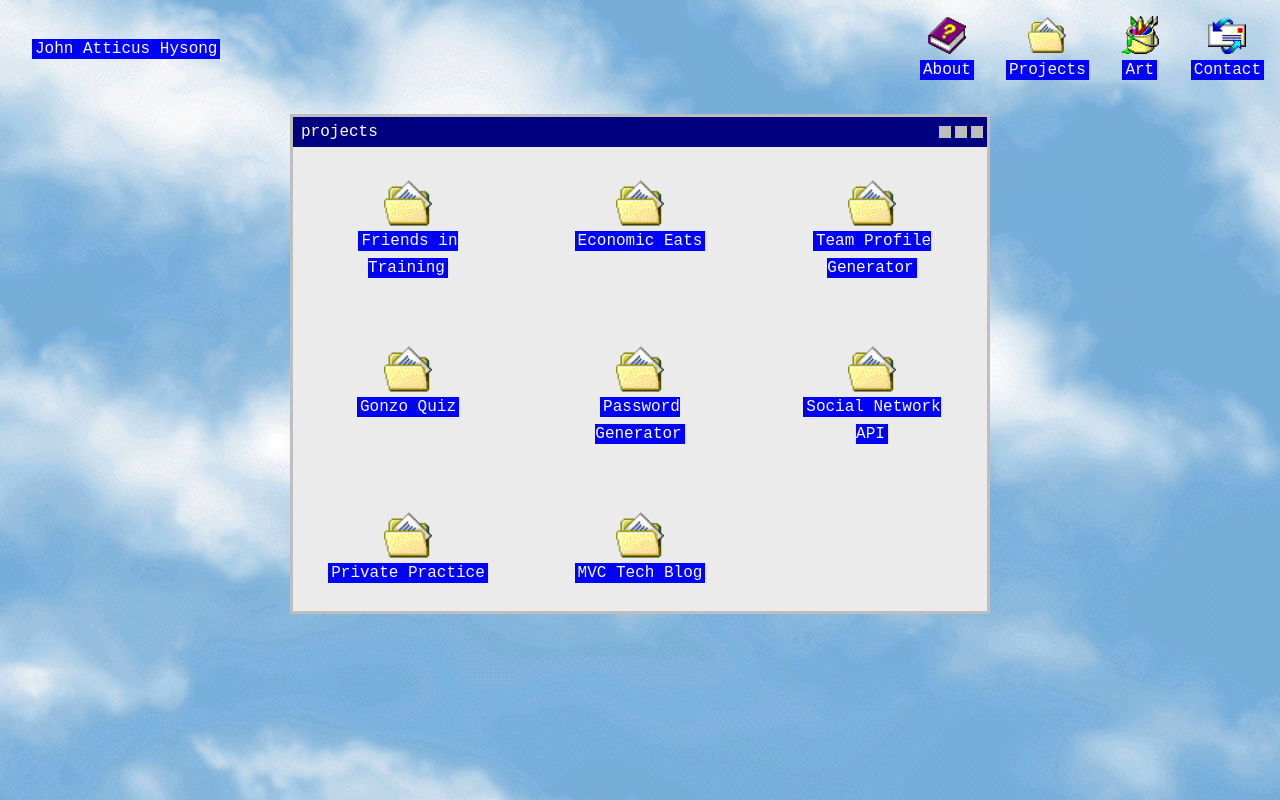
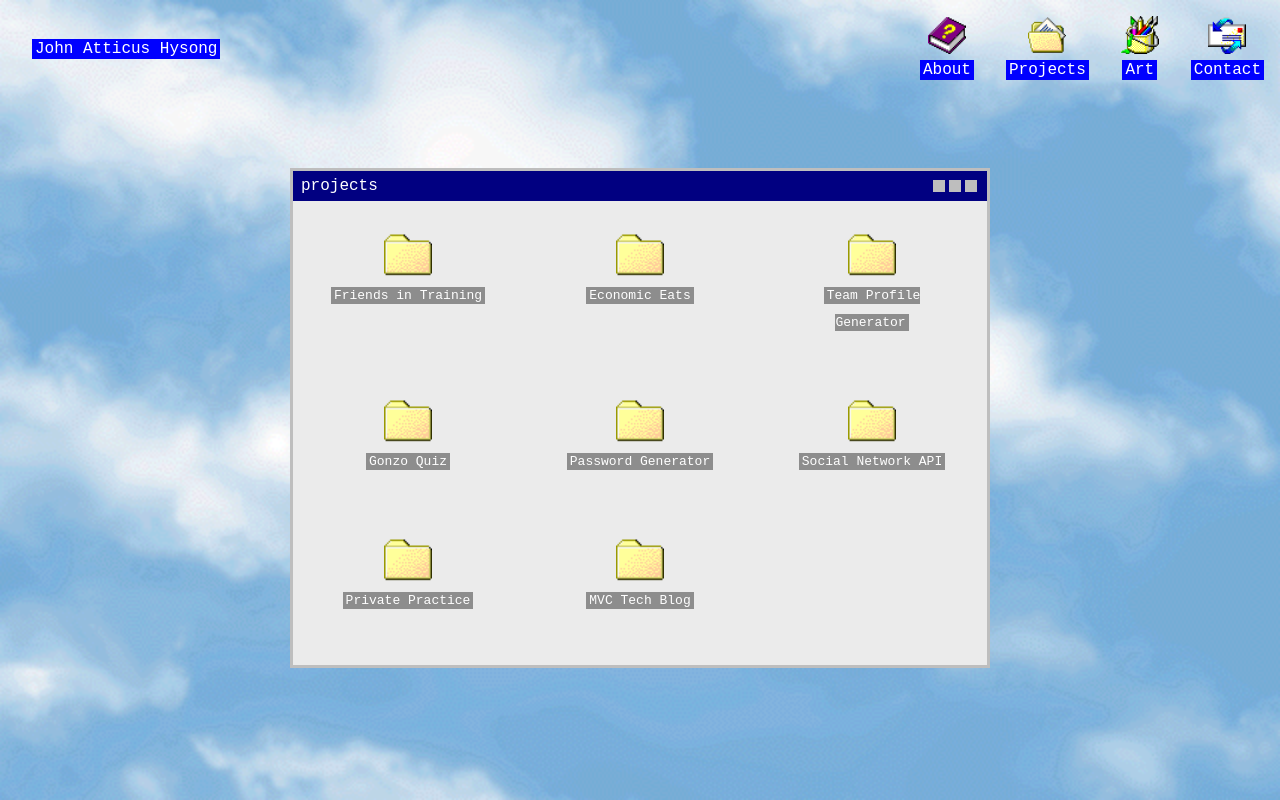
Before and after one commit to johnatticus/portfolio, a React (Create React App) app: page /projects in a window 1280 px wide. Built offline with nearby package versions, Linux system fonts and the light colour scheme.

Commit message:
more styling and page/component changes

```diff
--- a/src/App.jsx
+++ b/src/App.jsx
@@ -5,7 +5,8 @@ import About from "./pages/about/About";
 import Nav from "./components/nav/Nav";
 // import ProjectList from "./components/examplesList/ExamplesList";
 import ProjectList from "./pages/projects/Projects";
-import Examples from "./components/examples/Examples";
+import Project from "./pages/project/Project";
+// import Examples from "./components/examples/Examples";
 import Art from "./pages/art/Art";
 import Contact from "./pages/contact/Contact";
 import NotFound from "./pages/NotFound";
@@ -18,7 +19,7 @@ function App() {
       <Route path="/" element={<Home />} />
       <Route path="/about" element={<About />} />
       <Route path="/projects" element={<ProjectList />} />
-      <Route path="/projects/:id" element={<Examples />} />
+      <Route path="/projects/:id" element={<Project />} />
       <Route path="/art" element={<Art />} />
       <Route path="/contact" element={<Contact />} />
       <Route path="*" element={<NotFound />} />
--- a/src/components/project/Project.jsx
+++ b/src/components/folder/Folder.jsx
@@ -1,14 +1,15 @@
-import Folder from "../../img/projects.png";
+import FolderIcon from "../../img/projects_closed.png";
 import { Link } from "react-router-dom";
-import "./project.css";
+import "./folder.css";
 // import React from 'react'
 
-const Project = ({ id, img, link, title, description }) => {
+const Folder = ({ id, img, link, title, description }) => {
+
   return (
     <>
       <div className="project-grid-item">
-        <Link to={`/project/${id}`}>
-          <img src={Folder}></img>
+        <Link to={`/projects/${id}`}>
+          <img src={FolderIcon}></img>
         <div className="project-text">
           <span>{title}</span>
         </div>
@@ -18,4 +19,4 @@ const Project = ({ id, img, link, title, description }) => {
   );
 };
 
-export default Project;
+export default Folder;
--- a/src/components/project/project.css
+++ b/src/components/folder/folder.css
@@ -9,10 +9,10 @@
 }
 
 .project-text span {
-    background-color: blue;
+    background-color: rgb(141, 141, 141);
     color: white;
     padding: 1px 3px;
-    font-size: medium;
+    font-size: small;
   }
 
 
--- /dev/null
+++ b/src/pages/project/Project.jsx
@@ -0,0 +1,30 @@
+import React from 'react';
+import { useParams } from 'react-router-dom';
+import Nav from "../../components/nav/Nav";
+import { projects } from "../../data";
+
+const Project = ({ id, img, link, title, description }) => {
+    let params = useParams();
+    let projectDetails = projects.filter(project => project.id === params.id ? project : null)
+
+    let listProjectDetails = projectDetails.map((item, i) => {
+        let { id, img, link, title, description } = item
+
+        return (
+            <>
+            <Nav />
+            <p>{title}</p>
+            <img src={img}/>
+            <p>{description}</p>
+            </>
+        )
+    })
+
+    return (
+        <div>
+            {listProjectDetails}
+        </div>
+    );
+};
+
+export default Project;
--- a/src/pages/projects/Projects.jsx
+++ b/src/pages/projects/Projects.jsx
@@ -2,7 +2,7 @@ import React, { useState } from 'react'
 // import { Modal } from "react-bootstrap";
 import "./projects.css";
 // import Examples from "../../components/examples/Examples"
-import Project from "../../components/project/Project"
+import Folder from "../../components/folder/Folder"
 import { projects } from "../../data";
 import Nav from "../../components/nav/Nav";
 
@@ -22,13 +22,14 @@ export const ProjectList = () => {
         </div>
         <div className="projects-grid-container">
           {projects.map((item, key) => (
-            <Project
+            <Folder
+            {...item}
               key={key}
-              id={item.id}
-              img={item.img}
-              link={item.link}
-              title={item.title}
-              description={item.description}
+              // id={item.id}
+              // img={item.img}
+              // link={item.link}
+              // title={item.title}
+              // description={item.description}
             />
           ))}
         </div>
--- a/src/pages/projects/projects.css
+++ b/src/pages/projects/projects.css
@@ -3,6 +3,7 @@
     display: flex;
     justify-content: center;
     align-items: center;
+    height: 80vh;
   }
 
   .projects-window {
@@ -31,13 +32,14 @@
   .projects-max-min {
     display: flex ;
     flex-direction: row;
+    padding-right: .5rem;
   }
 
   .projects-circle-r {
     width: 12px;
     height: 12px;
     /* border-radius: 50%; */
-    margin: 3px 2px 3px 2px;
+    margin: 2px;
     background-color: rgb(190, 190, 190);
   }
 
@@ -45,7 +47,7 @@
     width: 12px;
     height: 12px;
     /* border-radius: 50%; */
-    margin: 3px 2px 3px 2px;
+    margin: 2px;
     background-color: rgb(190, 190, 190);
   }
 
@@ -53,7 +55,7 @@
     width: 12px;
     height: 12px;
     /* border-radius: 50%; */
-    margin: 3px 4px 3px 2px;
+    margin: 2px;
     background-color: rgb(190, 190, 190);
   }
 
```
Also changed, not shown: src/img/projects_closed.png (added).
